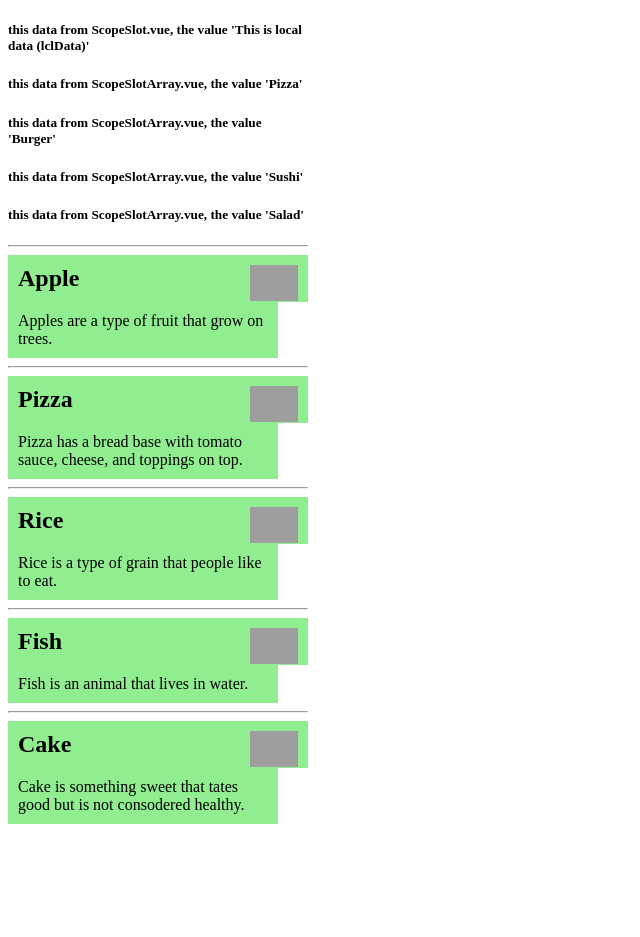
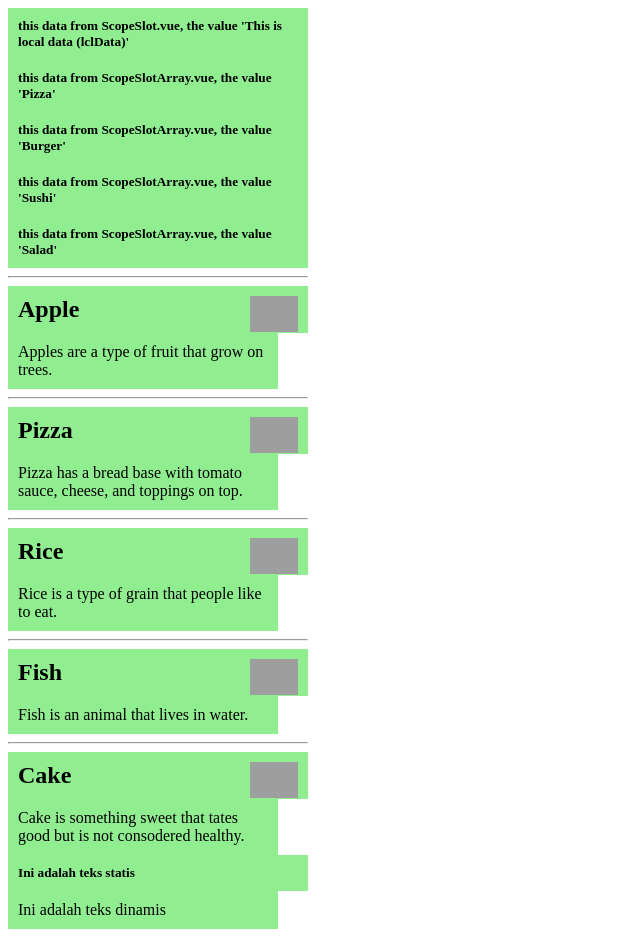
Before and after one commit to erymn/learn-vujs-w3s, a Vue app in the folder ScaleUp/firstsfc/: page / in a window 1280 px wide. Shown: the whole page, without its empty margins (0-640 px from the left). Before the commit the page ends 832 px from the top, so only its background shows below. Built offline with nearby package versions, Linux system fonts and the light colour scheme; grey boxes are pictures that could not be loaded.

Commit message:
Scoped Slot Static Data

```diff
--- a/ScaleUp/firstsfc/src/App5.vue
+++ b/ScaleUp/firstsfc/src/App5.vue
@@ -15,10 +15,15 @@
         <h2>{{ dataFromSlot.foodName }}<img :src=dataFromSlot.foodUrl></h2>
         <p class="greenP">{{ dataFromSlot.foodDesc }}</p>
     </scope-slot-array-object>
+
+    <!--Scope Slot Static Data-->
+    <scoped-slot-static-data v-slot="dataFromSlot">
+        <h5>{{ dataFromSlot.staticText }}</h5>
+        <p class="greenP">{{ dataFromSlot.dynamicText }}</p>
+    </scoped-slot-static-data>
 </template>
 
 <script>
-
 </script>
 
 <style>
@@ -27,6 +32,7 @@
 }
 
 h2,
+h5,
 .greenP {
     background-color: lightgreen;
     padding: 10px;
--- /dev/null
+++ b/ScaleUp/firstsfc/src/components/ScopedSlotStaticData.vue
@@ -0,0 +1,13 @@
+<template>
+    <slot staticText="Ini adalah teks statis" :dynamicText="text"></slot>
+</template>
+
+<script>
+export default {
+    data() {
+        return {
+            text: 'Ini adalah teks dinamis'
+        }
+    }
+}
+</script>
--- a/ScaleUp/firstsfc/src/main.js
+++ b/ScaleUp/firstsfc/src/main.js
@@ -17,6 +17,7 @@ import SlotName from "./components/SlotName.vue";
 import ScopeSlot from "./components/ScopeSlot.vue";
 import ScopeSlotArray from "./components/ScopeSlotArray.vue";
 import ScopeSlotArrayObject from "./components/ScopedSlotArrayObject.vue";
+import ScopedSlotStaticData from "./components/ScopedSlotStaticData.vue";
 
 // const app = createApp(App)
 // app.component('food-item', FoodItem)
@@ -51,6 +52,7 @@ const app5 = createApp(App5)
 app5.component('scope-slot', ScopeSlot)
 app5.component('scope-slot-array', ScopeSlotArray)
 app5.component('scope-slot-array-object', ScopeSlotArrayObject)
+app5.component('scoped-slot-static-data', ScopedSlotStaticData)
 app5.mount('#app')
 //--------Scope Slot----------
 
```
